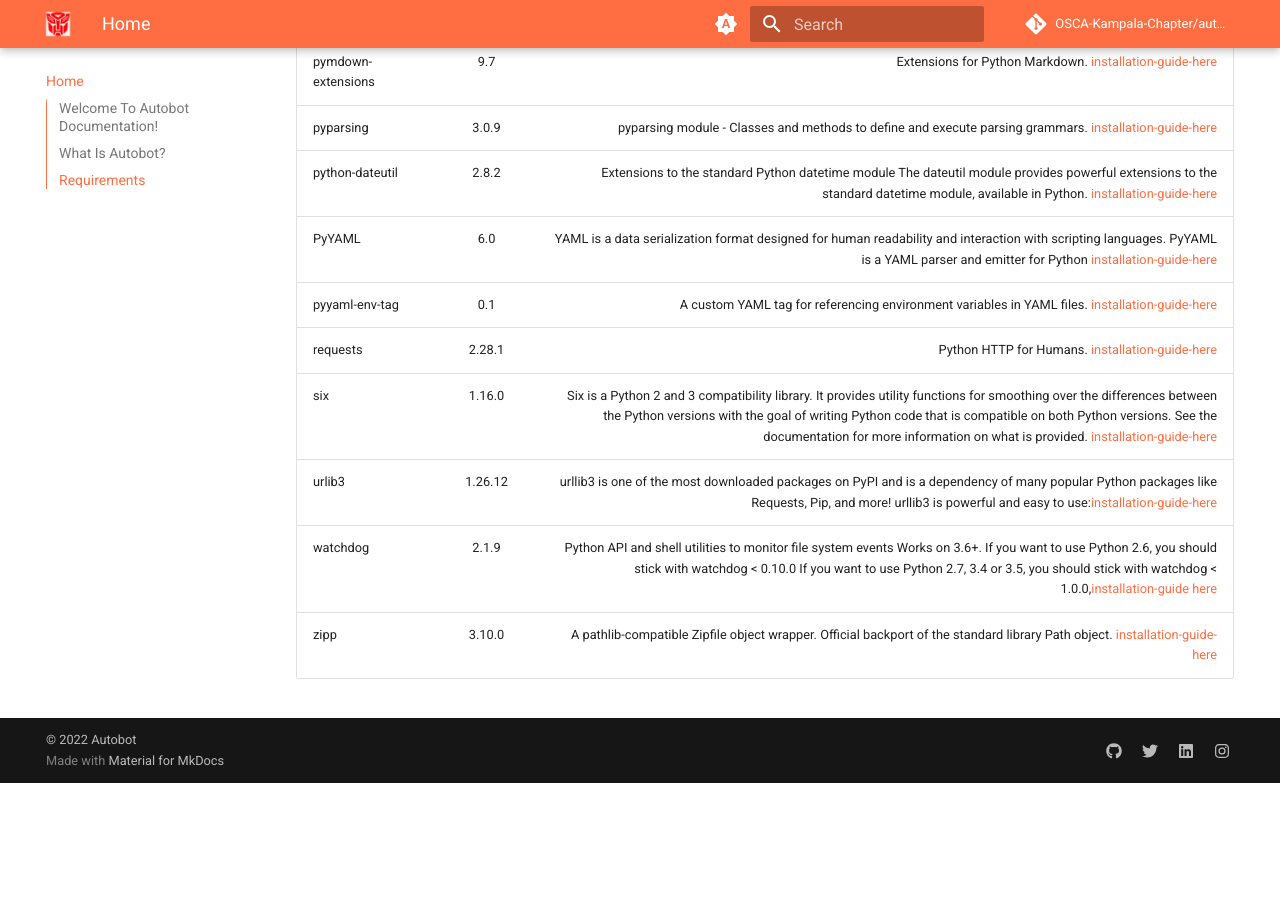
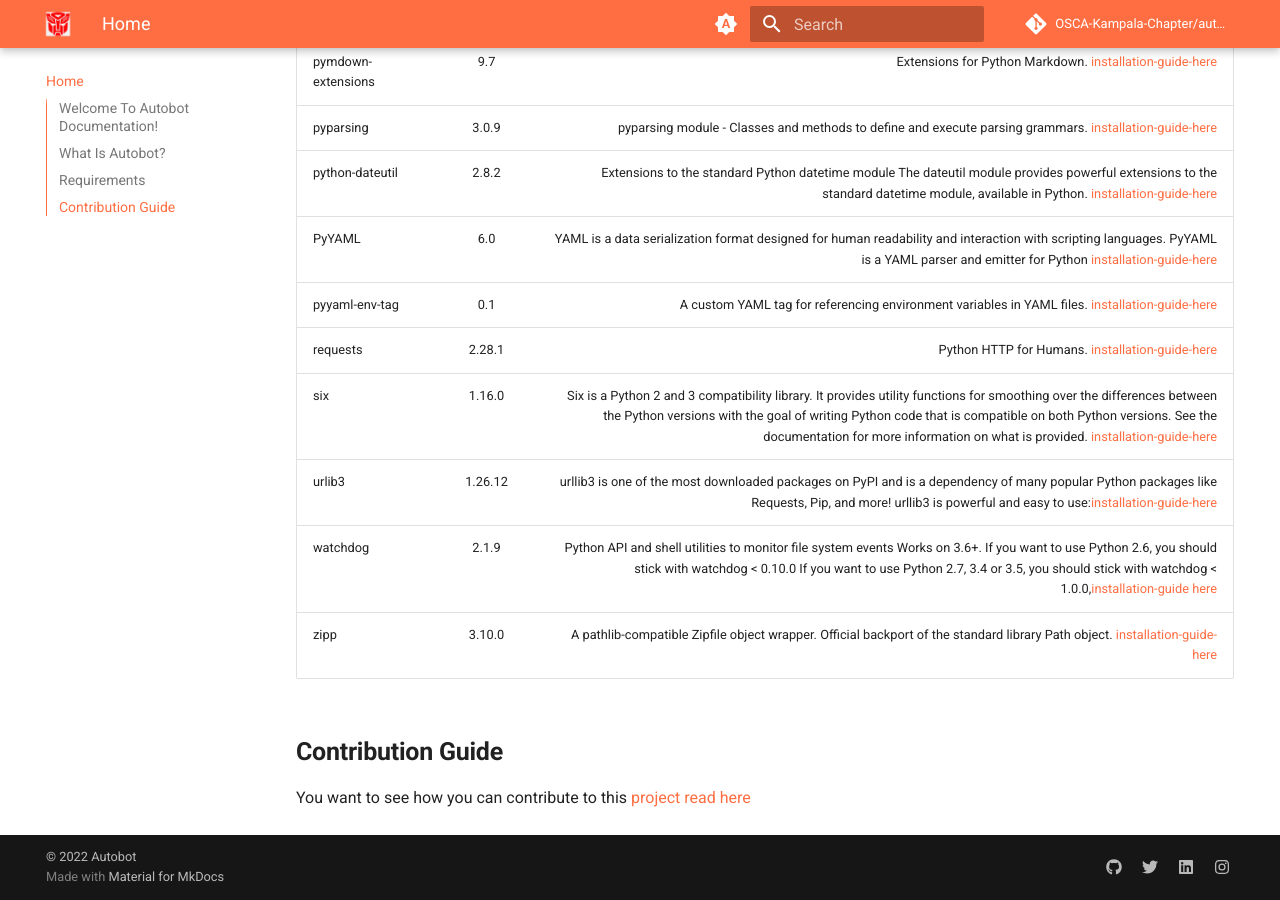
Before and after one commit to OSCA-Kampala-Chapter/autobot, an MkDocs documentation site: the page built from docs/index.md, in a window 1280 px wide and 900 px high, scrolled down 2642 px. Built offline with MkDocs 1.6.1 and Material for MkDocs 9.7.7, drawn with Linux system fonts in a browser that asks for light colours; comment, search, counter and statistics services are not loaded; before the commit the page ends 3425 px from its top, so only the background shows below that.

Commit message:
linkedindex-to-contribution-guide

```diff
--- a/docs/index.md
+++ b/docs/index.md
@@ -65,3 +65,6 @@ what you need to run autobot
 | urlib3 | 1.26.12 | urllib3 is one of the most downloaded packages on PyPI and is a dependency of many popular Python packages like Requests, Pip, and more! urllib3 is powerful and easy to use:[installation-guide-here](https://urllib3.readthedocs.io/en/stable/)|
 | watchdog | 2.1.9 | Python API and shell utilities to monitor file system events Works on 3.6+. If you want to use Python 2.6, you should stick with watchdog < 0.10.0 If you want to use Python 2.7, 3.4 or 3.5, you should stick with watchdog < 1.0.0,[installation-guide here](https://pypi.org/project/watchdog/)|
 | zipp | 3.10.0 | A pathlib-compatible Zipfile object wrapper. Official backport of the standard library Path object. [installation-guide-here](https://pypi.org/project/zipp/)|
+
+## **Contribution Guide**
+You want to see how you can contribute to this [project read here](contribution_guide.md)
```
